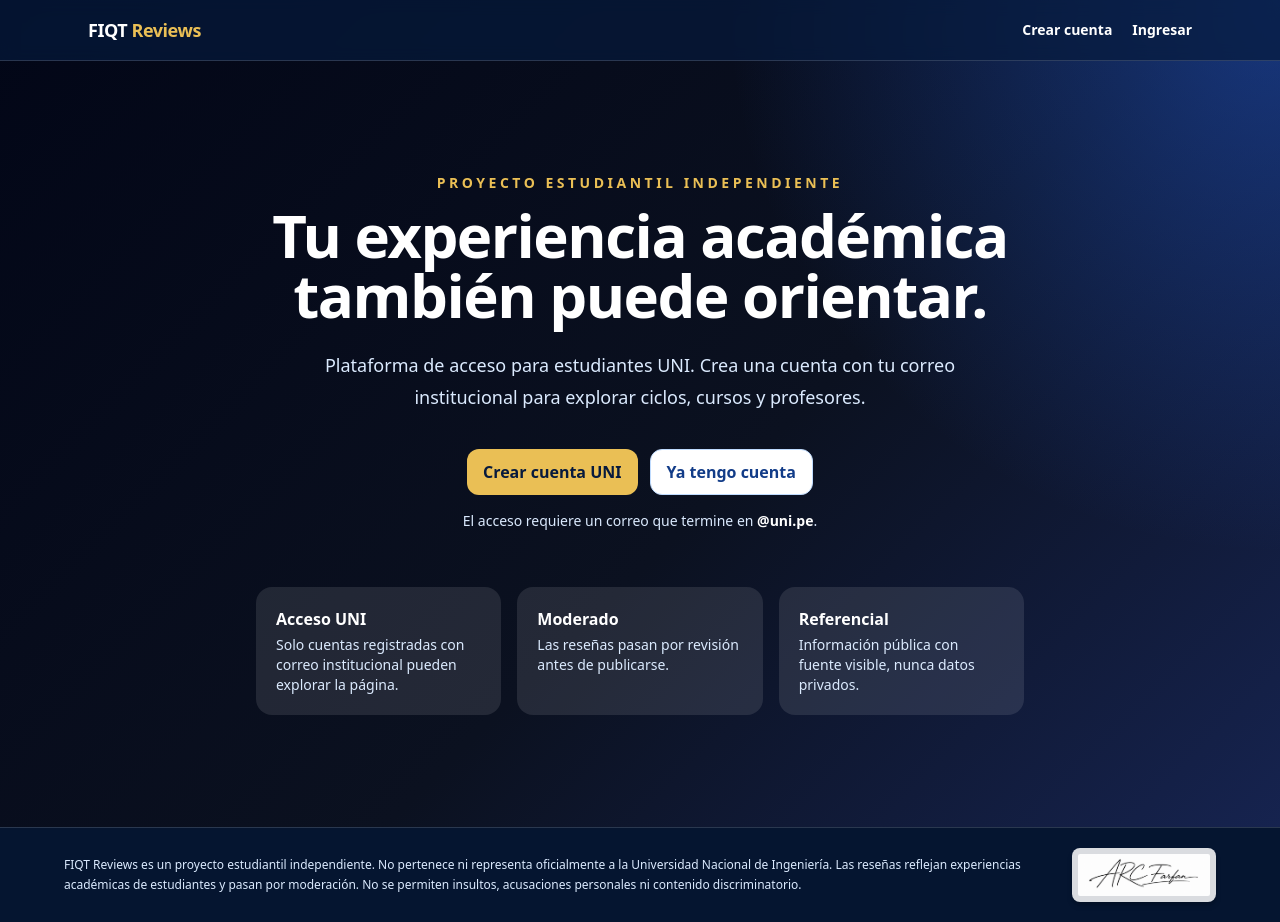
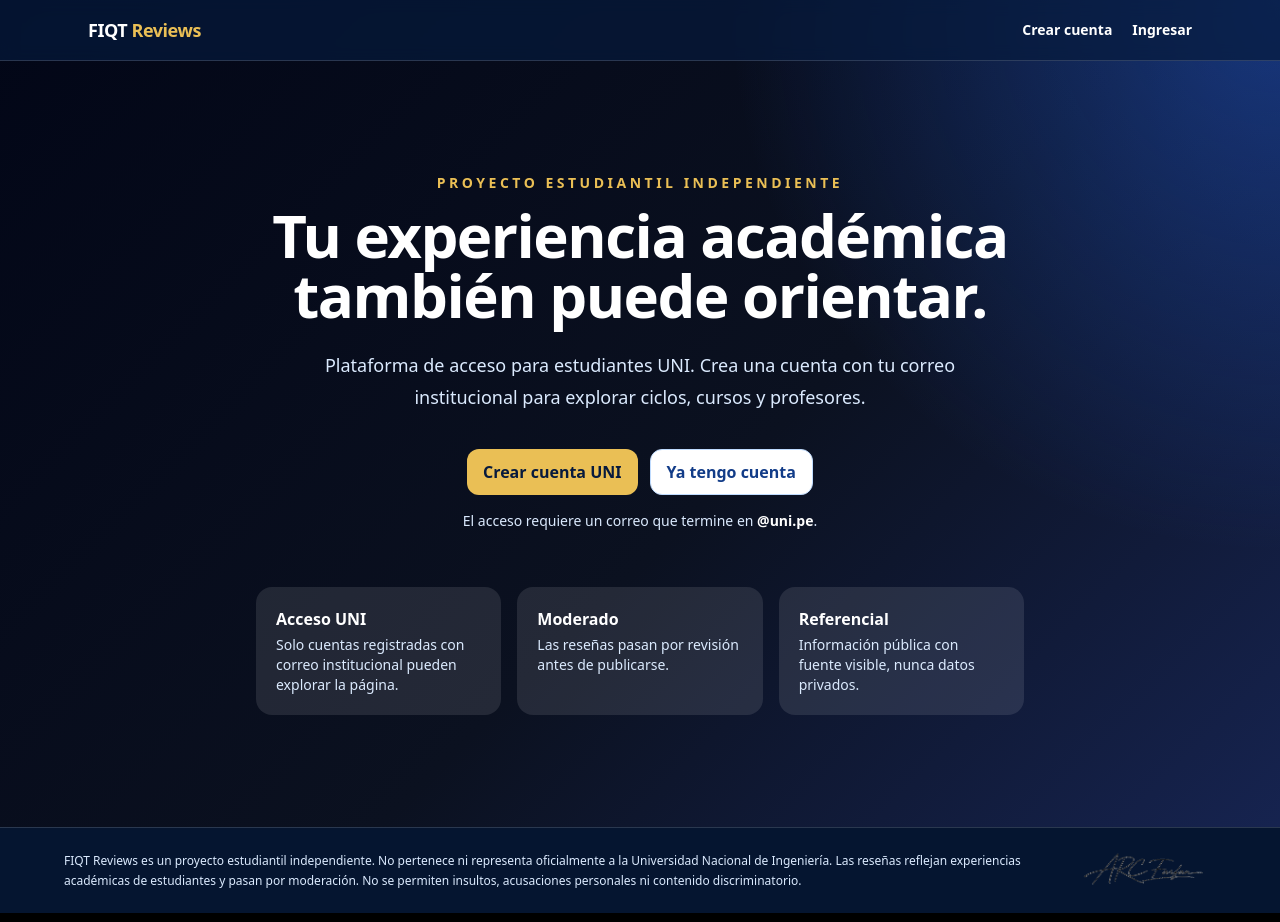
Before and after one commit to alvarocacedaf-dev/fiqt-reviews, a Next.js app: page / in a window 1280 px wide. Built offline with nearby package versions, Linux system fonts and the light colour scheme; no server answers.

Commit message:
Quitar fondo blanco de la firma

```diff
--- a/components/Footer.tsx
+++ b/components/Footer.tsx
@@ -8,11 +8,7 @@ export function Footer() {
           moderación. No se permiten insultos, acusaciones personales ni contenido discriminatorio.
         </p>
 
-        <img
-          src="/arc-farfan-signature.png"
-          alt="Firma ARC Farfan"
-          className="h-auto w-28 shrink-0 select-none rounded-lg bg-white/85 p-1.5 shadow-md shadow-black/20 sm:w-36"
-        />
+        <img src="/arc-farfan-signature.png" alt="Firma ARC Farfan" className="h-auto w-28 shrink-0 select-none sm:w-36" />
       </div>
     </footer>
   );
```
Also changed, not shown: public/arc-farfan-signature.png.
